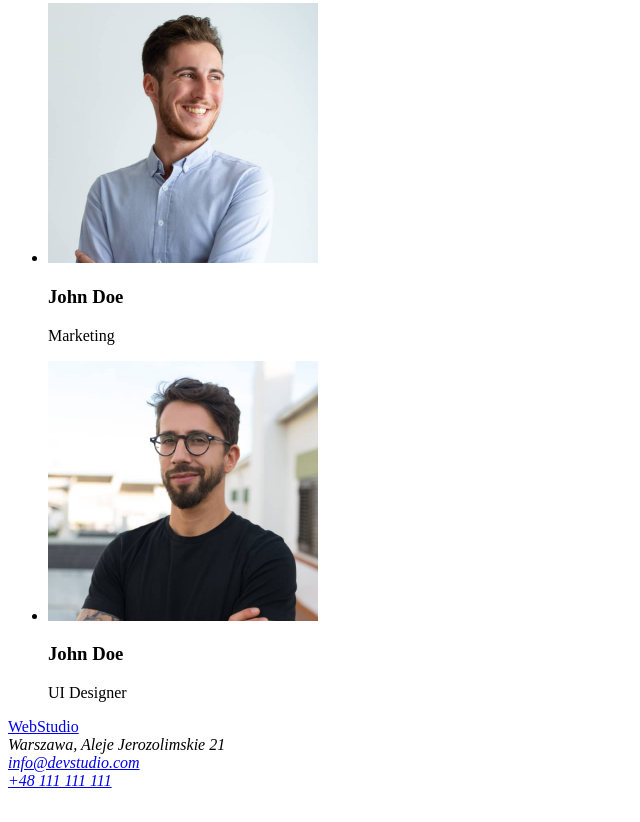
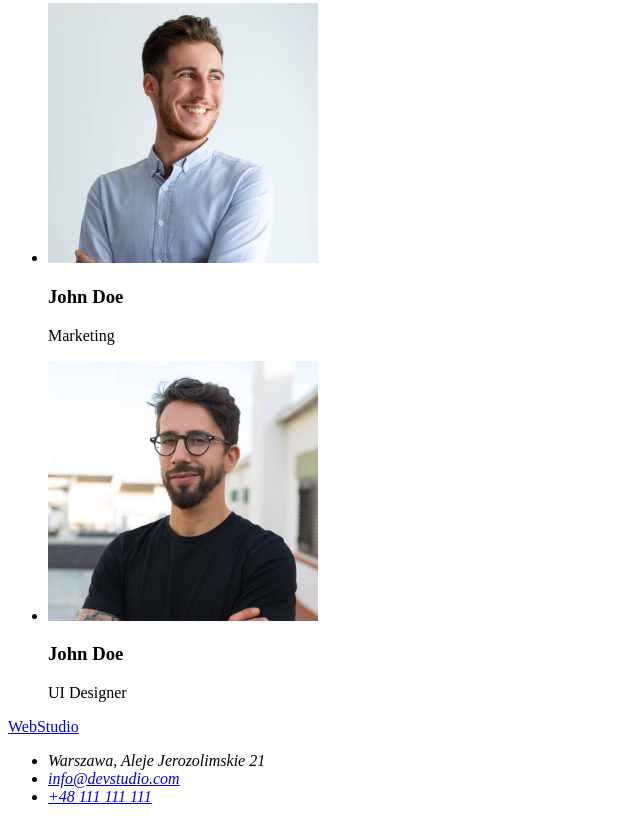
Before and after one commit to WindyBoss/goit-markup-hw-01, a plain HTML site: page index.html in a window 1280 px wide. Shown: the part 2298-3120 px from the top of the page, without its empty margins (0-640 px from the left). Before the commit the page ends 3096 px from the top, so only its background shows below. Drawn offline with Linux system fonts and the light colour scheme.

Commit message:
Update index.html

```diff
--- a/index.html
+++ b/index.html
@@ -109,12 +109,11 @@
     <footer>
         <a href="/">WebStudio</a>
         <address>
-            Warszawa, Aleje Jerozolimskie 21
-        </address>
-        <address>
-            <a href="mailto:info@devstudio.com">info@devstudio.com</a>
-            <br>
-            <a href="tel:+48111111111">+48 111 111 111</a>
+            <ul>
+                <li> Warszawa, Aleje Jerozolimskie 21 </li>
+                <li> <a href="mailto:info@devstudio.com">info@devstudio.com</a> </li>
+                <li> <a href="tel:+48111111111">+48 111 111 111</a> </li>
+            </ul>
         </address>
     </footer>
 </body>
```
